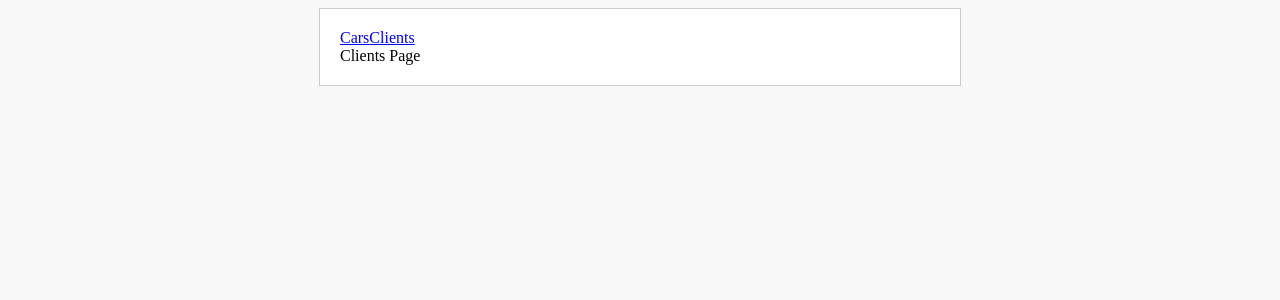
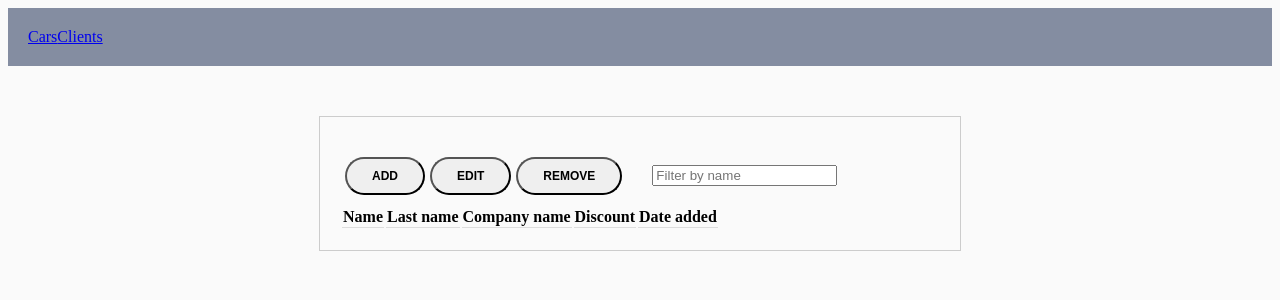
Before and after one commit to luksaw89/vue-car-rental, a Vue app: page /#/clients in a window 1280 px wide. Shown: the top 300 px of the page. Built offline with nearby package versions, Linux system fonts and the light colour scheme.

Commit message:
add client and editing functionality

```diff
--- a/package.json
+++ b/package.json
@@ -20,6 +20,7 @@
     "@vue/cli-service": "~5.0.0",
     "eslint": "^7.32.0",
     "eslint-plugin-vue": "^8.0.3",
+    "json-server": "^0.17.0",
     "vue-template-compiler": "^2.6.14"
   },
   "eslintConfig": {
--- a/src/App.vue
+++ b/src/App.vue
@@ -1,8 +1,12 @@
 <template>
-  <div class="main">
-    <router-link to="/">Cars</router-link>
-    <router-link to="/clients">Clients</router-link>
-    <router-view></router-view>
+  <div>
+    <header>
+        <router-link to="/">Cars</router-link>
+        <router-link to="/clients">Clients</router-link>
+    </header>
+    <div class="main">
+      <router-view></router-view>
+    </div>
   </div>
 </template>
 
@@ -15,12 +19,22 @@ export default {
 
 <style>
   body {
-    background-color: #f8f8f8;
+    background-color: #fafafa;
+  }
+  header {
+    display: flex;
+    justify-content: left;
+    /* box-sizing: border-box; */
+    font-size: 16px;
+    background-color: #848DA1;
+    padding: 20px;
   }
   .main {
     margin-left: auto;
     margin-right: auto;
-    background-color: #ffffff;
+    /* display:grid; */
+    margin-top: 50px;
+    /* background-color: #425684; */
     max-width: 600px;
     border: 1px solid #ccc;
     padding: 20px;
--- /dev/null
+++ b/src/components/AddClient.vue
@@ -0,0 +1,160 @@
+<template>
+  <div
+    v-if="value"
+    class="backdrop"
+  >
+    <div class="modal">
+      <h3>Add Client</h3>
+      <div>
+        <input type="checkbox" v-model="isCompany">
+        <label>Company</label>
+      </div>
+      <div class="field">
+        <label>Company Name</label>
+        <input
+          type="text"
+          v-model="companyName"
+          :disabled="!isCompany"
+        />
+      </div>
+      <div class="field">
+        <label>First Name</label>
+        <input type="text" v-model="firstName"/>
+      </div>
+      <div class="field">
+        <label>Last Name</label>
+        <input type="text" v-model="lastName"/>
+      </div>
+      <div class="field">
+        <label>Discount (%)</label>
+        <select type="number" v-model="isDiscount">
+          <option disabled value="">Select discount</option>
+          <option>0</option>
+          <option>5</option>
+          <option>10</option>
+          <option>15</option>
+          <option>20</option>
+        </select>
+      </div>
+      <div class="buttons">
+        <button @click="addClient">Save</button>
+        <button @click="close">Cancel</button>
+      </div>
+    </div>
+  </div>
+</template>
+
+<script>
+  export default {
+  name: 'AddClient',
+  props: [
+    'value',
+    'client',
+  ],
+  data() {
+    return {
+      firstName: '',
+      lastName: '',
+      companyName: '',
+      isDiscount: '',
+      isCompany: '',
+    }
+  },
+  watch: {
+    value() {
+      if(this.value && this.client) {
+        this.firstName = this.client.firstName;
+        this.lastName = this.client.lastName;
+        this.companyName = this.client.companyName;
+        this.isDiscount = this.client.isDiscount;
+        this.isCompany = this.client.isCompany;
+      }
+    }
+  },
+  methods: {
+    addClient() {
+      const newClient = {
+        id: this.client ? this.client.id : Date.now(),
+        firstName: this.firstName,
+        lastName: this.lastName,
+        companyName: this.isCompany ? this.companyName : null,
+        isDiscount: this.isDiscount,
+      };
+      if (this.firstName=="") {
+        alert("This field is required");
+        return;
+      }
+      if (this.lastName=="") {
+        alert("This field is required");
+        return;
+      }
+      if (this.isCompany && this.companyName=="") {
+        alert("Please add company name");
+        return;
+      }
+      this.clear();
+        this.$emit('submit', newClient);
+        this.close();
+      },
+      close() {
+        this.$emit('input', false);
+        this.clear();
+      },
+      clear() {
+        this.firstName='';
+        this.lastName='';
+        this.companyName='';
+        this.isDiscount='';
+      }
+    }
+  }
+</script>
+
+<style scoped>
+  h3 {
+    font-family: sans-serif;
+    box-sizing: border-box;
+    margin-top: 0px;
+  }
+  .field {
+    font-family: sans-serif;
+    width: 300px;
+    margin-top: 10px;
+    padding: 2px;
+  }
+  label {
+    display: inline-block;
+    width: 100px;
+    margin-right: 10px;
+  }
+  .buttons {
+    align-items: center;
+    border-radius: 200px;
+    padding-inline: 35px;
+    padding-block: 12px;
+    margin-top: 20px;
+    margin-left: 20%;
+  }
+  button {
+    margin-right: 5px;
+    width: 35%;
+  }
+  .backdrop {
+    position: absolute;
+    left: 0;
+    top: 0;
+    right: 0;
+    bottom: 0;
+    background-color: rgba(0, 0, 0, 0.5);
+  }
+  .modal {
+    margin-left: auto;
+    margin-right: auto;
+    margin-top: 10%;
+    padding: 20px 30px;
+    max-width: 300px;
+    background-color: #fff;
+    border: 1px solid #ccc;
+    border-radius: 5px;
+  }
+</style>
--- a/src/components/CarsPage.vue
+++ b/src/components/CarsPage.vue
@@ -68,7 +68,9 @@ export default {
       this.isOpen=true;
     },
     openCarDetails() {
-      this.$router.push({path: '/cars/' + this.selectedCarId});
+      if(this.selectedCarId) {
+        this.$router.push({path: '/cars/' + this.selectedCarId});
+      }
     }
   }
 }
--- a/src/components/ClientsPage.vue
+++ b/src/components/ClientsPage.vue
@@ -1,11 +1,117 @@
 <template>
   <div>
-    Clients Page
+    <add-client
+      v-model="isOpen"
+      :client="clientToEdit"
+      @submit="addClient"
+    />
+    <div class="btn-back">
+      <button @click="showModalAdd">ADD</button>
+      <button @click="showModalEdit">EDIT</button>
+      <button @click="removeClient">REMOVE</button>
+      <!-- <button @click="showCorporate">Show</button> -->
+      <!-- <button @click="isDiscount">Clients with discounts</button>    -->
+      <div class="filtering">
+        <input type="text" placeholder="Filter by name" v-model="filter"/>
+      </div>
+    </div>
+    <clients-table
+      :clients="filteredClients"
+      :selected-client-id="selectedClientId"
+      @select="selectClient"
+    />
   </div>
 </template>
 
 <script>
+import AddClient from './AddClient';
+import ClientsTable from './ClientsTable';
+
 export default {
   name: 'ClientsPage',
+  components: {
+    AddClient,
+    ClientsTable,
+    },
+  data() {
+    return {
+      filter: '',
+      clients: [],
+      selectedClientId: null,
+      isOpen: false,
+      clientToEdit: null,
+    }
+  },
+  mounted() {
+    this.clients = JSON.parse(localStorage.getItem('clients')) || [];
+  },
+  computed: {
+    filteredClients() {
+      if (this.filter=='') {
+       return [...this.clients];
+      }
+      return this.clients.filter((item)=>item.firstName.includes(this.filter) || item.lastName.includes(this.filter));
+    }
+  },
+  methods: {
+    addClient(client) {
+      console.log(client, this.clientToEdit);
+      if(!this.clientToEdit) {
+        this.clients.push(client);
+      } else {
+        this.clients = [
+          ...this.clients.filter((item) => item.id !== client.id),
+          client,
+        ];
+      }
+      localStorage.setItem('clients', JSON.stringify(this.clients));
+    },
+    selectClient(clientId) {
+      this.selectedClientId = clientId;
+    },
+    removeClient() {
+      this.clients = this.clients.filter((client) => {
+        return client.id != this.selectedClientId;
+      });
+      localStorage.setItem('clients', JSON.stringify(this.clients));
+    },
+    showModalAdd() {
+      this.clientToEdit = null;
+      this.isOpen=true;
+    },
+    showModalEdit() {
+      this.isOpen=true;
+      this.clientToEdit = this.clients.find((item) => item.id == this.selectedClientId);
+    }
+  }
 }
 </script>
+
+<style scoped>
+  button {
+    align-items: center;
+    cursor: pointer;
+    border-radius: 50px;
+    font-size: 12px;
+    font-weight: bold;
+    padding-inline: 25px;
+    padding-block: 10px;
+    margin-top: 20px;
+    margin-left: 5px;
+  }
+  .btn-back {
+    display: flexbox;
+  }
+  button:hover {
+    color: #fafafa;
+    background-color:#848DA1;
+  }
+  button:active {
+    color: #fafafa;
+    background-color:#1F3974;
+  }
+  .filtering {
+    display: inline-block;
+    margin-left: 30px;
+  }
+</style>
--- /dev/null
+++ b/src/components/ClientsTable.vue
@@ -0,0 +1,47 @@
+<template>
+  <table>
+    <tr>
+      <th>Name</th>
+      <th>Last name</th>
+      <th>Company name</th>
+      <th>Discount</th>
+      <th>Date added</th>
+    </tr>
+    <tbody>
+      <tr
+        v-for="client in clients"
+        :key="client.id"
+        @click="$emit('select', client.id)"
+        :class="{selected: selectedClientId == client.id}"
+      >
+        <td>{{ client.firstName }}</td>
+        <td>{{ client.lastName }}</td>
+        <td>{{ client.companyName }}</td>
+        <td>{{ client.isDiscount }}</td>
+        <td>{{ (new Date(client.id)).toLocaleString() }}</td>
+      </tr>
+    </tbody>
+  </table>
+</template>
+
+<script>
+export default {
+  name: 'ClientsTable',
+  props: [
+    'clients',
+    'selectedClientId',
+  ],
+}
+</script>
+
+<style>
+  table {
+    margin-top: 10px;
+  }
+  th, td {
+    border-bottom: 1px solid #ddd;
+  }
+  tr:hover {
+    background-color: #ADB0B8;
+  }
+</style>
```
Also changed, not shown: 1 other file (tests, documents, lock files or other folders).
